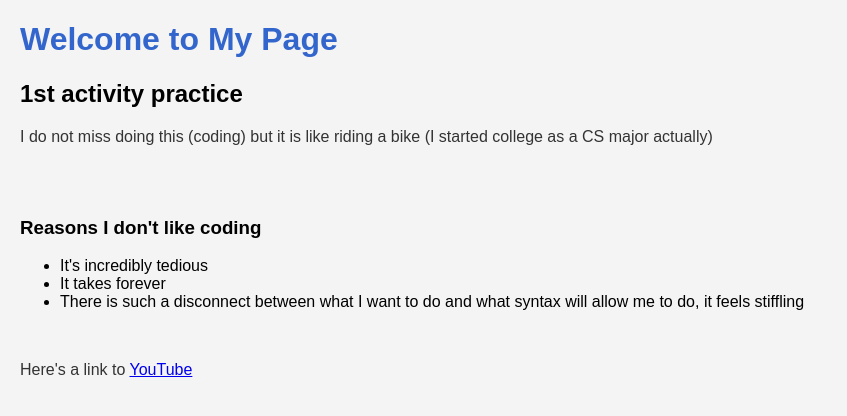
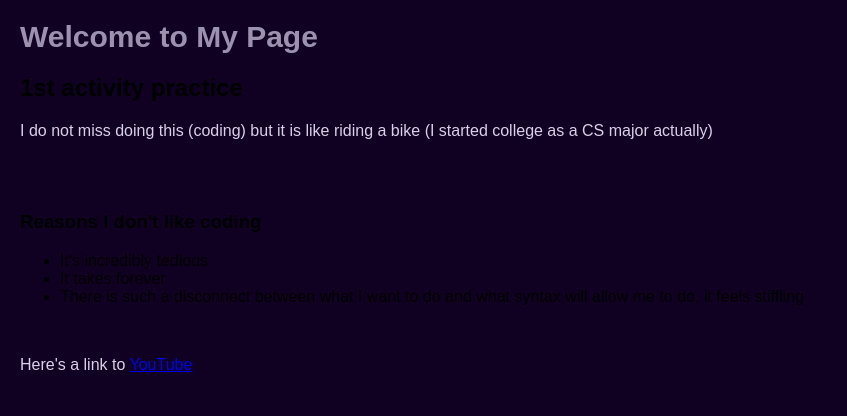
Before and after one commit to kelly-aiden/MART-441-WebTech, a plain HTML site: page Practice-Site/index.html in a window 1280 px wide. Shown: the whole page, without its empty margins (0-847 px from the left). Drawn offline with Linux system fonts and the light colour scheme.

Commit message:
Update index.html

```diff
--- a/Practice-Site/index.html
+++ b/Practice-Site/index.html
@@ -5,16 +5,17 @@
     <style>
     body {
       font-family: Arial, sans-serif;
-      background-color: #f4f4f4;
+      background-color: #100021;
       margin: 20px;
     }
 
     h1 {
-      color: #3366cc;
+      color: #9c92b0;
+      font-size: 30px;
     }
 
     p {
-      color: #333333;
+      color: #d9d0e9;
     }
     </style>
   </head>
```
